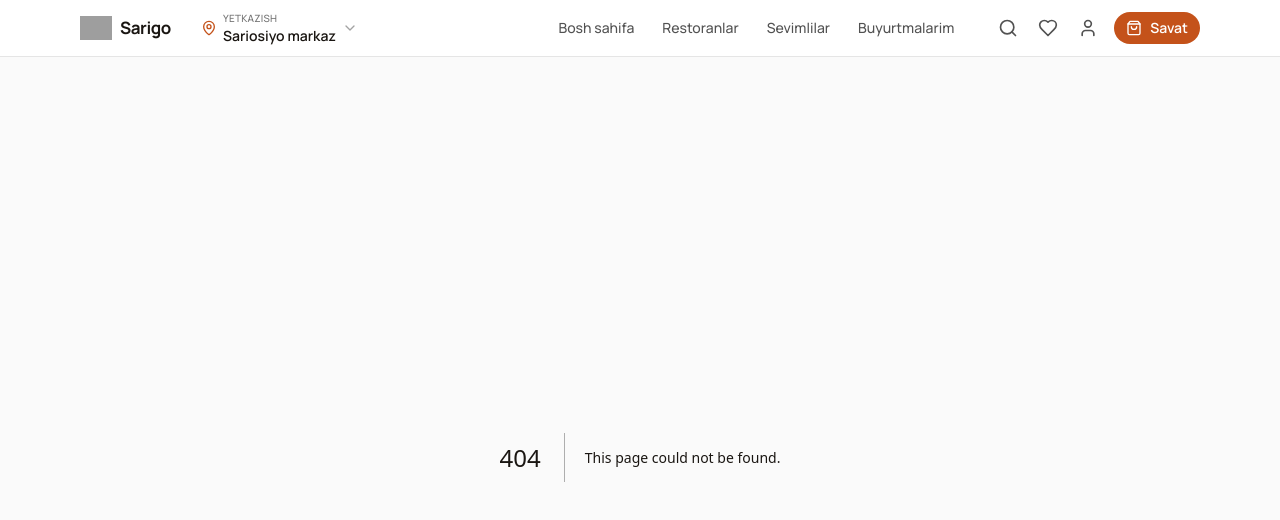
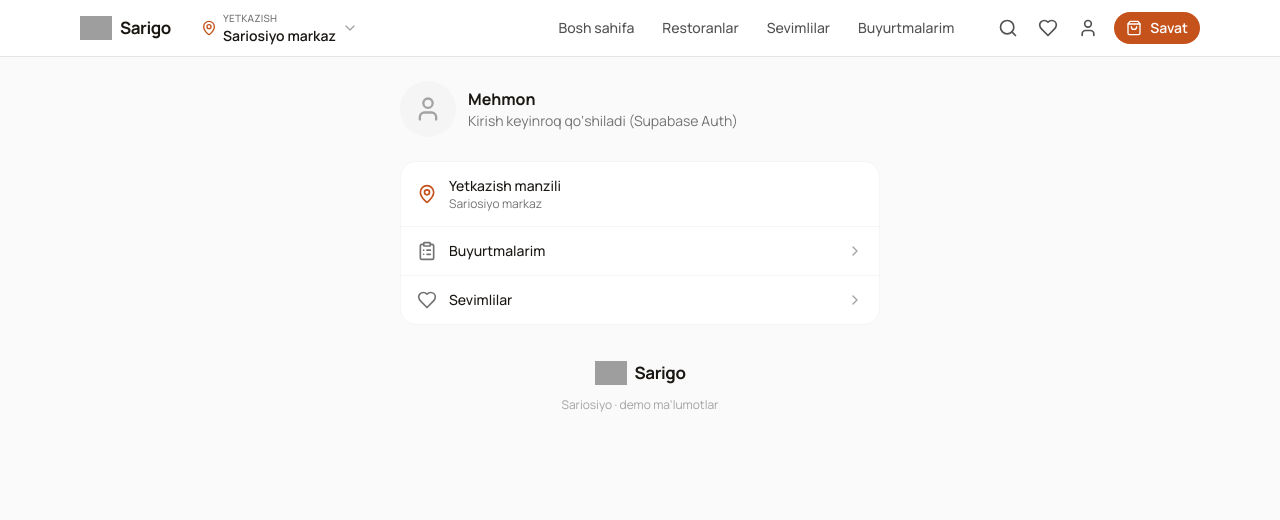
Before and after one commit to reyzorde/sariosiyo-customer, a Next.js app: page /profile in a window 1280 px wide. Before the commit this address had no page. Shown: the top 520 px of the page. Built offline with nearby package versions, Linux system fonts and the light colour scheme; grey boxes are pictures that could not be loaded.

Commit message:
feat: profile page

```diff
--- /dev/null
+++ b/src/app/profile/page.tsx
@@ -0,0 +1,65 @@
+"use client";
+
+import Link from "next/link";
+import { MapPin, ClipboardList, Heart, ChevronRight, User } from "lucide-react";
+import { useAddress } from "@/lib/address-store";
+import { Logo } from "@/components/logo";
+
+export default function ProfilePage() {
+  const address = useAddress((s) => s.address);
+
+  return (
+    <div className="mx-auto max-w-lg px-3 py-6 md:px-4">
+      <div className="mb-6 flex items-center gap-3">
+        <div className="flex h-14 w-14 items-center justify-center rounded-full bg-neutral-100">
+          <User className="h-7 w-7 text-neutral-400" />
+        </div>
+        <div>
+          <p className="font-bold text-ink">Mehmon</p>
+          <p className="text-sm text-neutral-500">
+            Kirish keyinroq qo‘shiladi (Supabase Auth)
+          </p>
+        </div>
+      </div>
+
+      <ul className="overflow-hidden rounded-2xl border border-neutral-100 bg-white">
+        <li>
+          <div className="flex items-center gap-3 px-4 py-3.5">
+            <MapPin className="h-5 w-5 text-paprika" />
+            <div className="min-w-0 flex-1">
+              <p className="text-sm font-medium text-ink">Yetkazish manzili</p>
+              <p className="truncate text-xs text-neutral-500">{address}</p>
+            </div>
+          </div>
+        </li>
+        <li className="border-t border-neutral-100">
+          <Link
+            href="/orders"
+            className="flex items-center gap-3 px-4 py-3.5 hover:bg-neutral-50"
+          >
+            <ClipboardList className="h-5 w-5 text-neutral-500" />
+            <span className="flex-1 text-sm font-medium text-ink">
+              Buyurtmalarim
+            </span>
+            <ChevronRight className="h-4 w-4 text-neutral-400" />
+          </Link>
+        </li>
+        <li className="border-t border-neutral-100">
+          <Link
+            href="/favorites"
+            className="flex items-center gap-3 px-4 py-3.5 hover:bg-neutral-50"
+          >
+            <Heart className="h-5 w-5 text-neutral-500" />
+            <span className="flex-1 text-sm font-medium text-ink">Sevimlilar</span>
+            <ChevronRight className="h-4 w-4 text-neutral-400" />
+          </Link>
+        </li>
+      </ul>
+
+      <div className="mt-8 flex flex-col items-center gap-2 text-center">
+        <Logo showText />
+        <p className="text-xs text-neutral-400">Sariosiyo · demo ma’lumotlar</p>
+      </div>
+    </div>
+  );
+}
```
